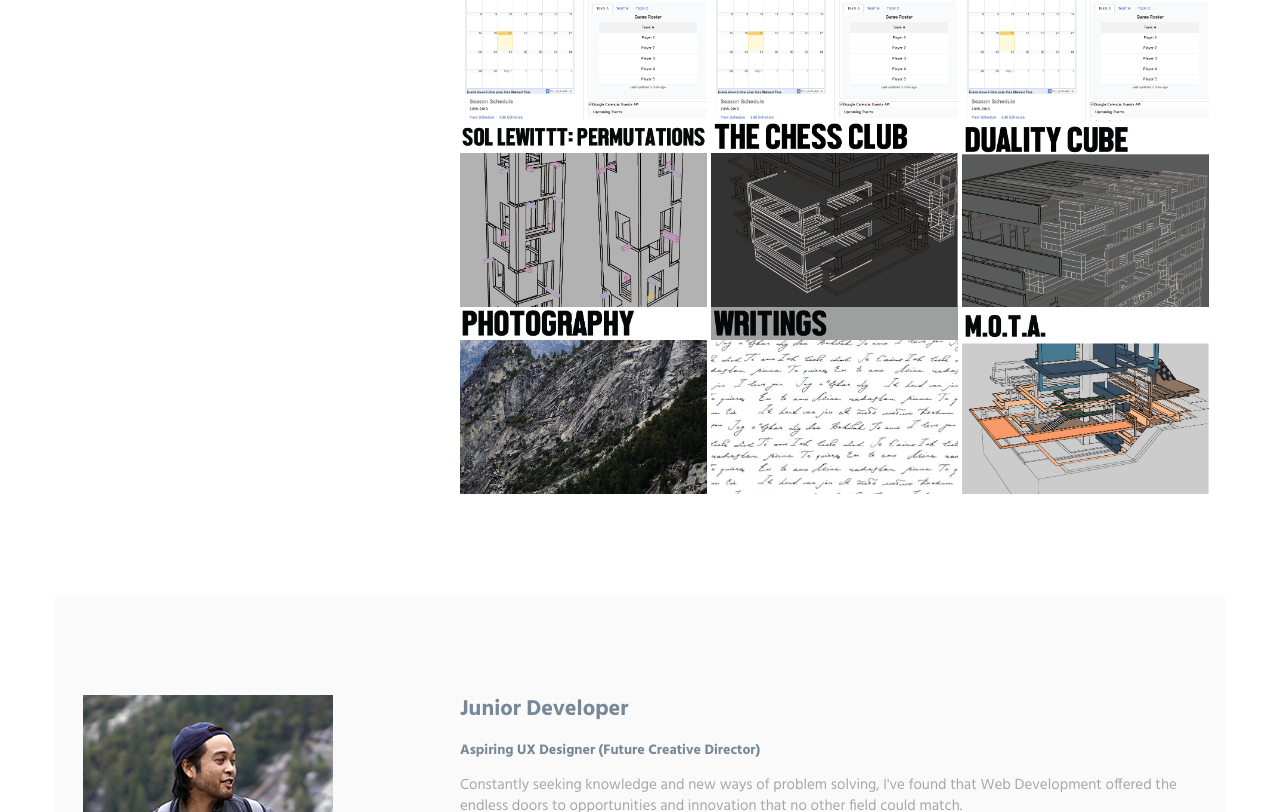
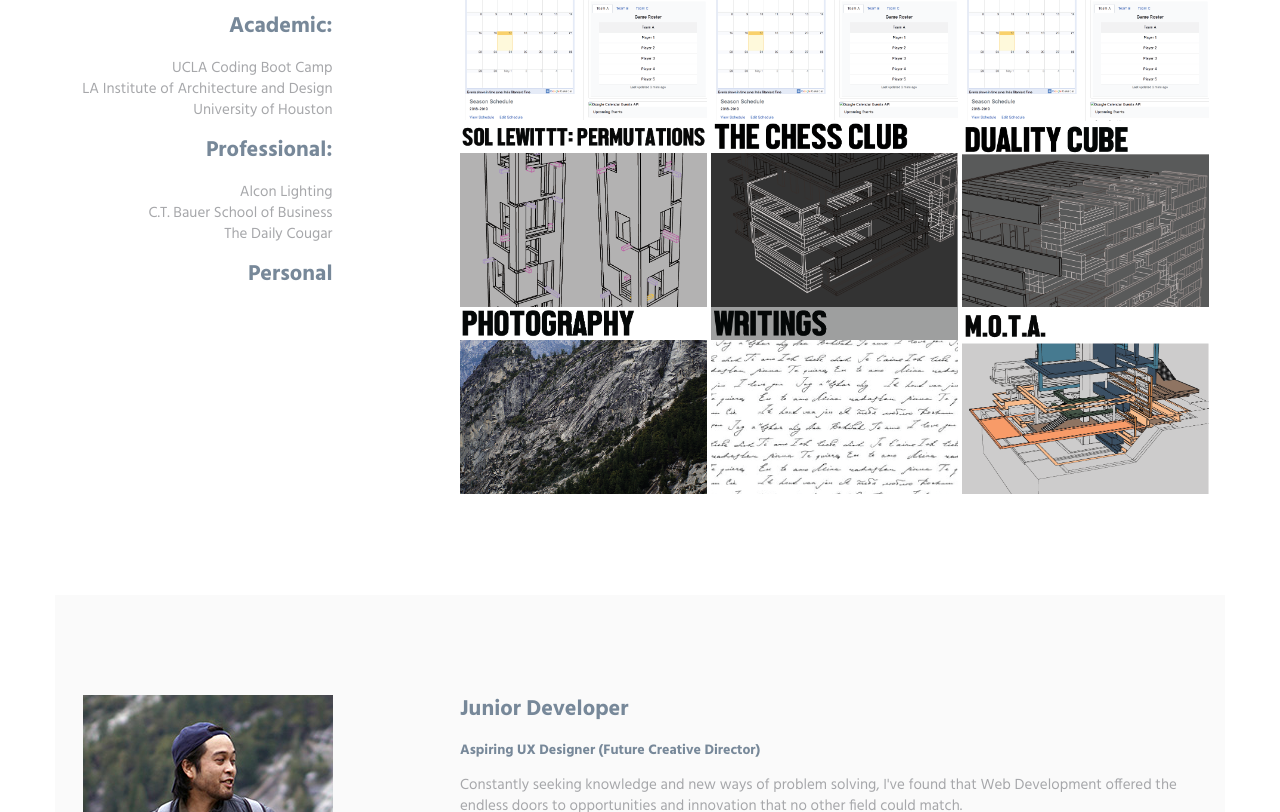
Before and after one commit to ryanttang/portfolio, a plain HTML site: page HTML/index.html in a window 1280 px wide. Shown: the part 925-1737 px from the top of the page. Drawn offline with Linux system fonts and the light colour scheme.

Commit message:
text updates

```diff
--- a/HTML/index.html
+++ b/HTML/index.html
@@ -112,6 +112,11 @@
                                 <div class="text-right sm-text-left">
                                     <h2 class="margin-b-0">PORTFOLIO</h2>
                                     <p>2013-2018</p>
+                                    <p><h4>Academic:</h4></p>
+                                    <p class="text-small">UCLA Coding Boot Camp <br/> LA Institute of Architecture and Design <br/> University of Houston</p>
+                                    <p><h3>Professional:</h3></p>
+                                    <p>Alcon Lighting <br/> C.T. Bauer School of Business <br/> The Daily Cougar</p>
+                                    <p><h3>Personal</h3></p>
                                 </div>
                             </div>
                             <div class="col-sm-8 col-sm-offset-1">
```
Also changed, not shown: 1 other file.
